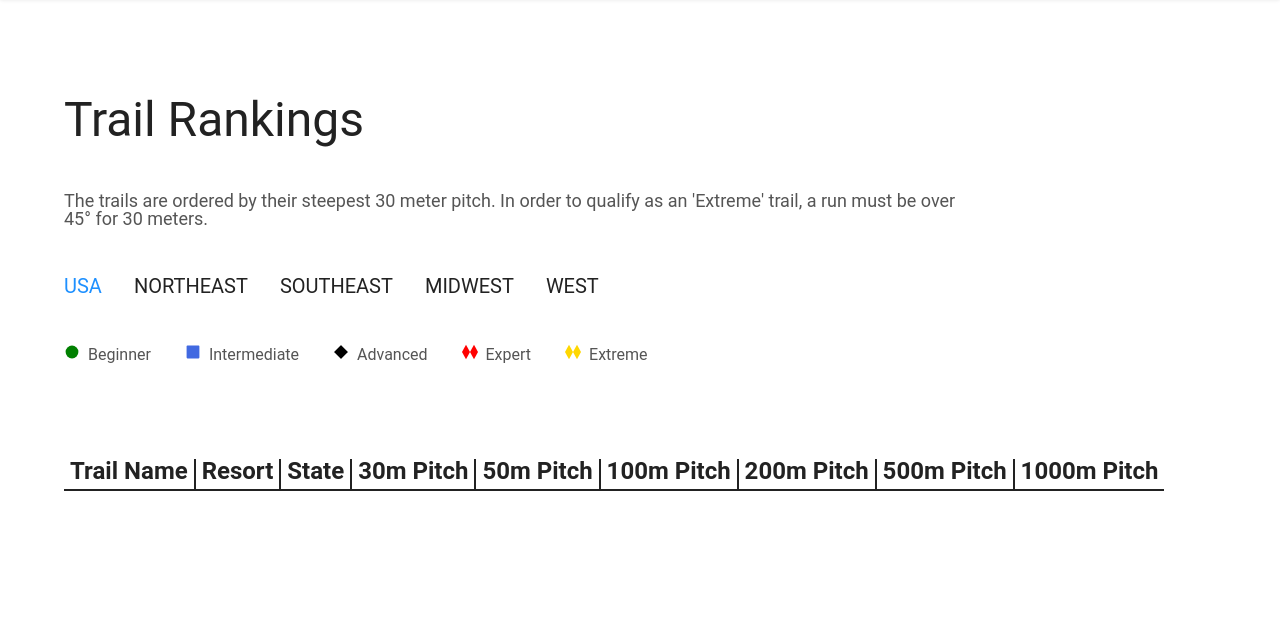
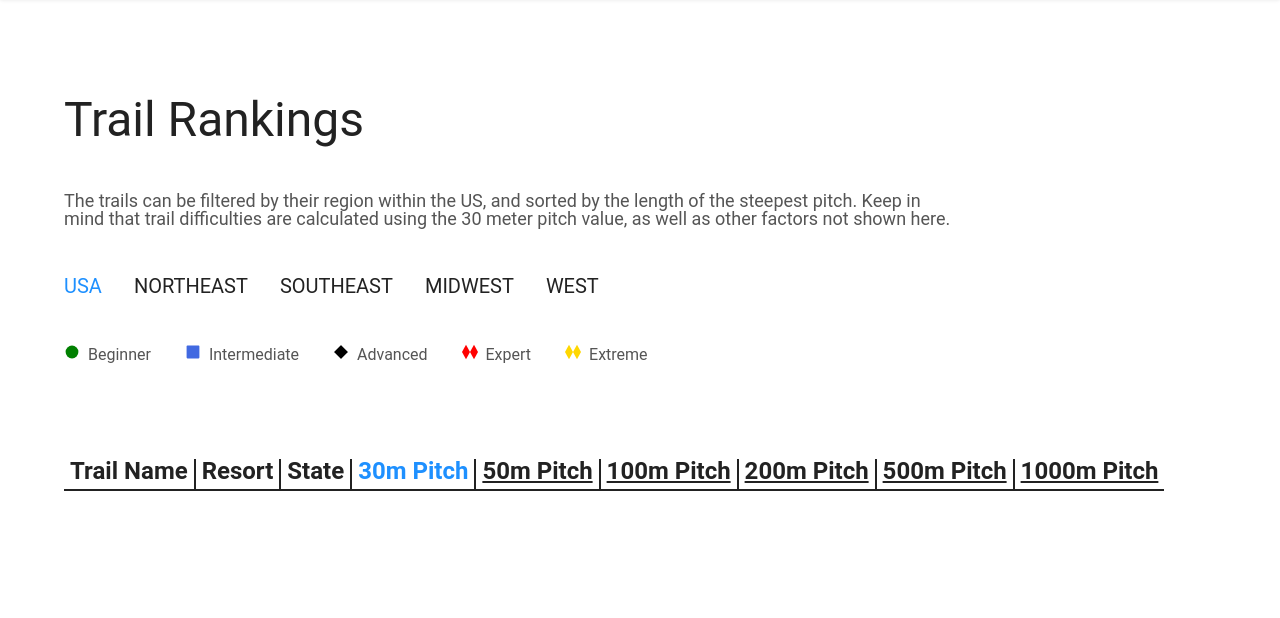
Before and after one commit to joshua-coppola/steep-seeker, a Flask app: page /trail-rankings in a window 1280 px wide; the page is wider, and only the part inside the window is pictured. Shown: the part 64-682 px from the top of that part. Run offline with Flask 2, Linux system fonts and the light colour scheme; data that the repository does not hold is empty.

Commit message:
added trail ranking sort filters

```diff
--- a/python/_flask_api.py
+++ b/python/_flask_api.py
@@ -188,6 +188,10 @@ def trail_rankings():
     if not limit:
         limit = 50
     search_string += f'limit={limit}&'
+    sort_by = request.args.get('sort')
+    if not sort_by:
+        sort_by = 'steepest_30m'
+    search_string += f'sort={sort_by}&'
 
     if len(search_string) > 0 and search_string[-1] == '&':
         search_string = search_string[0:-1]
@@ -199,10 +203,10 @@ def trail_rankings():
     conn = database.dict_cursor()
 
     if region == 'usa':
-        query = 'SELECT trail_id FROM Trails INNER JOIN Mountains ON Trails.mountain_id=Mountains.mountain_id WHERE Trails.name <> "" ORDER BY Trails.steepest_30m DESC LIMIT ? OFFSET ?'
+        query = f'SELECT trail_id FROM Trails INNER JOIN Mountains ON Trails.mountain_id=Mountains.mountain_id WHERE Trails.name <> "" ORDER BY Trails.{sort_by} DESC LIMIT ? OFFSET ?'
         trails = conn.execute(query, (limit, offset)).fetchall()
     else:
-        query = 'SELECT trail_id FROM Trails INNER JOIN Mountains ON Trails.mountain_id=Mountains.mountain_id WHERE Mountains.region = ? AND Trails.name <> "" ORDER BY Trails.steepest_30m DESC LIMIT ? OFFSET ?'
+        query = f'SELECT trail_id FROM Trails INNER JOIN Mountains ON Trails.mountain_id=Mountains.mountain_id WHERE Mountains.region = ? AND Trails.name <> "" ORDER BY Trails.{sort_by} DESC LIMIT ? OFFSET ?'
         trails = conn.execute(query, (region, limit, offset)).fetchall()
 
     conn.close()
@@ -229,8 +233,11 @@ def trail_rankings():
             urlBase = urlBase[0:-1]
         pages['prev'] = urlBase
     pages['offset'] = offset
-
-    return render_template('trail_rankings.jinja', nav_links=nav_links, active_page='trail_rankings', trails=trails, region=region, pages=pages)
+    urlBase = f'/trail-rankings?page=1&{search_string}'
+    if len(urlBase) > 0 and urlBase[-1] == '&':
+        urlBase = urlBase[0:-1]
+    pages['first'] = f'/trail-rankings?region={region}&limit={limit}'
+    return render_template('trail_rankings.jinja', nav_links=nav_links, active_page='trail_rankings', trails=trails, region=region, pages=pages, sort_by=sort_by)
 
 
 @ app.route('/map/<string:state>/<string:name>')
--- a/static/map.css
+++ b/static/map.css
@@ -137,6 +137,7 @@ main > * {
   top: 0;
 }
 .zoom-button {
+  font-weight: bold;
   width: 32px;
   height: 32px;
   border-radius: 4px;
--- a/static/trail_rankings.css
+++ b/static/trail_rankings.css
@@ -1,5 +1,5 @@
 main {
-    --center-width: 1400px;
+    --center-width: 1500px;
 }
 
 .ranking-sort {
@@ -61,3 +61,7 @@ th:last-child, td:last-child {
 tr:nth-child(even) {
     background-color: rgb(243, 242, 242);
 }
+
+tr a.active {
+    color: var(--color-accent);
+  }
--- a/templates/trail_rankings.jinja
+++ b/templates/trail_rankings.jinja
@@ -14,8 +14,9 @@ Trail Rankings
     <h1>Trail Rankings</h1>
 
     <p class="detail">
-        The trails are ordered by their steepest 30 meter pitch. In order to qualify as an 'Extreme'
-        trail, a run must be over 45° for 30 meters.
+        The trails can be filtered by their region within the US, and sorted by the length of the steepest pitch.
+        Keep in mind that trail difficulties are calculated using the 30 meter pitch value, as well as other factors
+        not shown here.
     </p>
 
     <ul class="ranking-sort">
@@ -103,12 +104,36 @@ Trail Rankings
                 <th>Trail Name</th>
                 <th>Resort</th>
                 <th>State</th>
-                <th>30m Pitch</th>
-                <th>50m Pitch</th>
-                <th>100m Pitch</th>
-                <th>200m Pitch</th>
-                <th>500m Pitch</th>
-                <th>1000m Pitch</th>
+                {% if sort_by == "steepest_30m"%}
+                <th><a class="active">30m Pitch</a></th>
+                {% else %}
+                <th><a href="{{pages.first}}&sort=steepest_30m">30m Pitch</a></th>
+                {% endif %}
+                {% if sort_by == "steepest_50m"%}
+                <th><a class="active">30m Pitch</a></th>
+                {% else %}
+                <th><a href="{{pages.first}}&sort=steepest_50m">50m Pitch</a></th>
+                {% endif %}
+                {% if sort_by == "steepest_100m"%}
+                <th><a class="active">100m Pitch</a></th>
+                {% else %}
+                <th><a href="{{pages.first}}&sort=steepest_100m">100m Pitch</a></th>
+                {% endif %}
+                {% if sort_by == "steepest_200m"%}
+                <th><a class="active">200m Pitch</a></th>
+                {% else %}
+                <th><a href="{{pages.first}}&sort=steepest_200m">200m Pitch</a></th>
+                {% endif %}
+                {% if sort_by == "steepest_500m"%}
+                <th><a class="active">500m Pitch</a></th>
+                {% else %}
+                <th><a href="{{pages.first}}&sort=steepest_500m">500m Pitch</a></th>
+                {% endif %}
+                {% if sort_by == "steepest_1000m"%}
+                <th><a class="active">1000m Pitch</a></th>
+                {% else %}
+                <th><a href="{{pages.first}}&sort=steepest_1000m">1000m Pitch</a></th>
+                {% endif %}
             </tr>
             {% for trail in trails %}
             {% if not '' == trail.name %}
```
